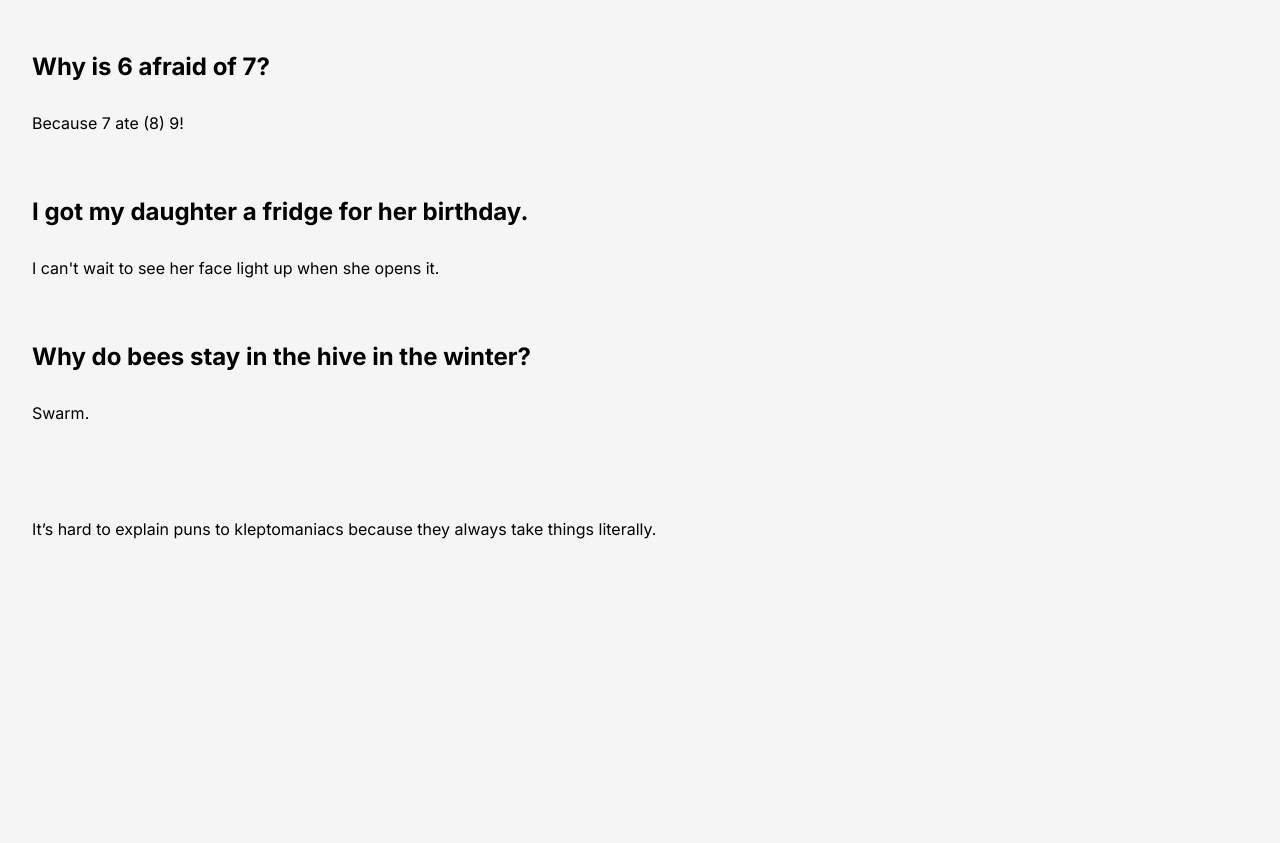
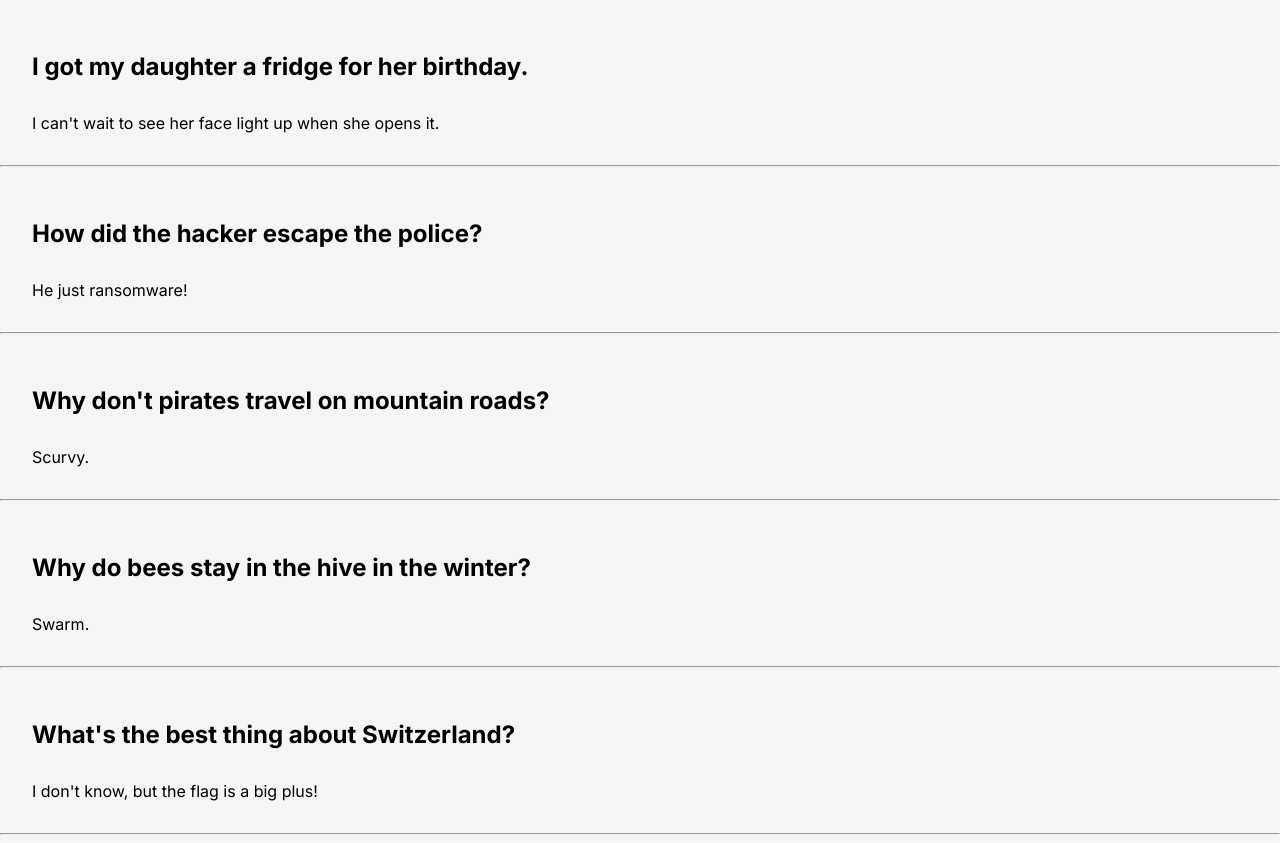
Before and after one commit to katherinemorgan-ut/react-scrimba-playground, a React (Vite) app in the folder react-playground/: page / in a window 1280 px wide. Before the commit the page ends 800 px from the top, so only its background shows below. Built offline with nearby package versions, Linux system fonts and the light colour scheme.

Commit message:
moves joke data to an array, renders using map() function

```diff
--- a/react-playground/src/App.jsx
+++ b/react-playground/src/App.jsx
@@ -1,42 +1,22 @@
-import Joke from "./components/joke";
-
-/**
- * Challenge: create a page that displays your favorite jokes
- * - Create a Joke component in its own file.
- * - Import and render 4-5 <Joke /> components
- * - Each Joke should receive a "setup" prop and a "punchline" prop
- *   and render those however you'd like
- * - Use your favorite 2-part jokes (setup & punchline), or check
- *   jokes.md file for some examples.
- *
- * EXTRA CREDIT:
- * Some jokes are only a punchline with no setup:
- *
- * E.g.: "It’s hard to explain puns to kleptomaniacs because
- * they always take things literally."
- *
- * If you don't pass in a "question" prop, how might you make it only
- * show the punchline?
- */
+import Joke from "./components/Joke";
+import jokesData from "./jokesData";
 
 function App() {
+
+  const jokeElements = jokesData.map( joke => {
+    return <Joke
+      setup= {joke.setup}
+      joke= {joke.punchline}
+
+    />
+  })
+
+  console.log(jokeElements)
+
   return (
-    <>
-      <Joke
-        setup="Why is 6 afraid of 7?"
-        joke="Because 7 ate (8) 9!" />
-      <Joke
-        setup="I got my daughter a fridge for her birthday."
-        joke="I can't wait to see her face light up when she opens it." />
-      <Joke
-        setup=" Why do bees stay in the hive in the winter?"
-        joke="Swarm." />
-      <Joke
-        setup=""
-        joke="It’s hard to explain puns to kleptomaniacs because
-        they always take things literally."
-      />
-    </>
+    <main>
+      { jokeElements }
+    </main>
   );
 }
 
--- a/react-playground/src/components/joke.jsx
+++ b/react-playground/src/components/joke.jsx
@@ -4,6 +4,8 @@
       <h2>{setup}</h2>
 
       <p>{joke}</p>
+
+      <hr />
     </>
   );
 }
--- /dev/null
+++ b/react-playground/src/jokesData.js
@@ -0,0 +1,22 @@
+export default [
+    {
+        setup: "I got my daughter a fridge for her birthday.",
+        punchline: "I can't wait to see her face light up when she opens it."
+    },
+    {
+        setup: "How did the hacker escape the police?",
+        punchline: "He just ransomware!"
+    },
+    {
+        setup: "Why don't pirates travel on mountain roads?",
+        punchline: "Scurvy."
+    },
+    {
+        setup: "Why do bees stay in the hive in the winter?",
+        punchline: "Swarm."
+    },
+    {
+        setup: "What's the best thing about Switzerland?",
+        punchline: "I don't know, but the flag is a big plus!"
+    }
+]
```
